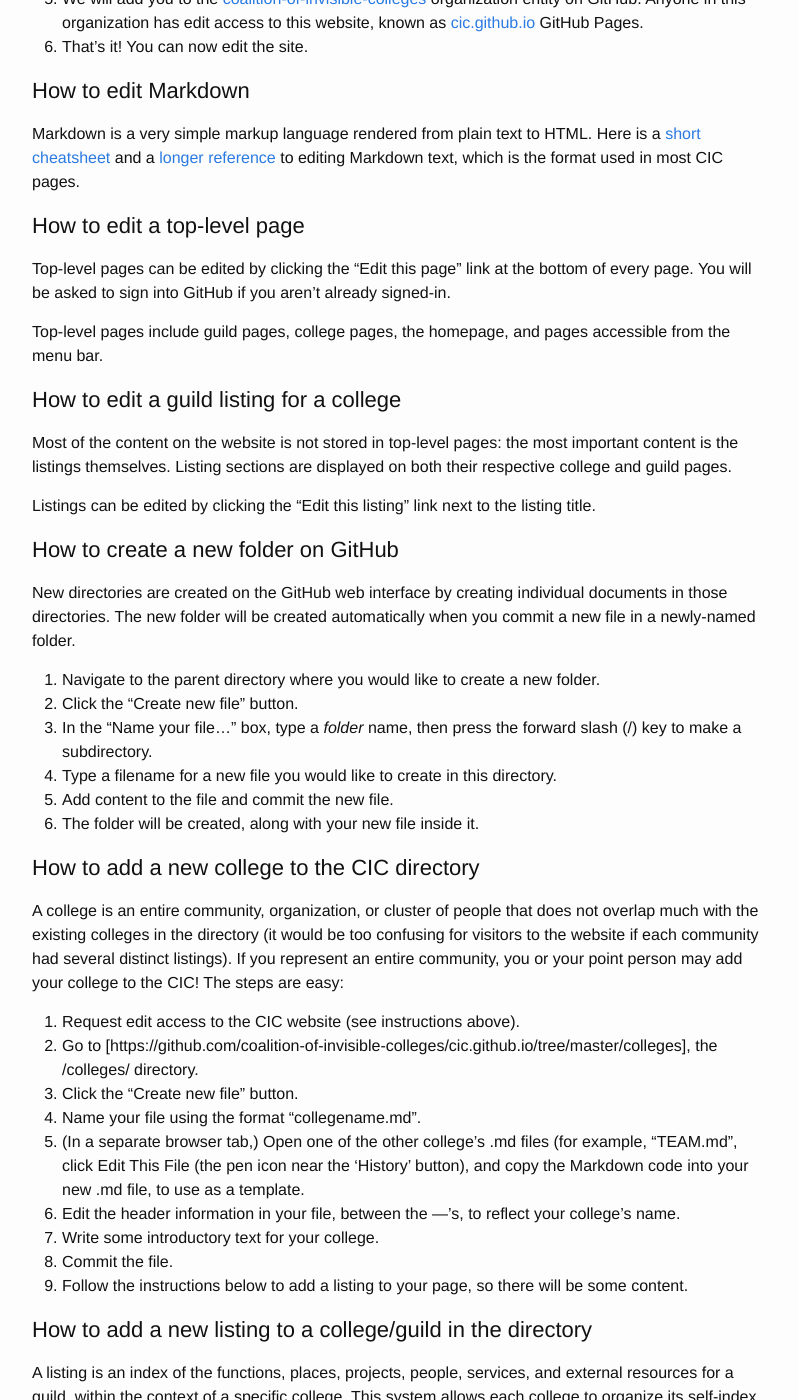
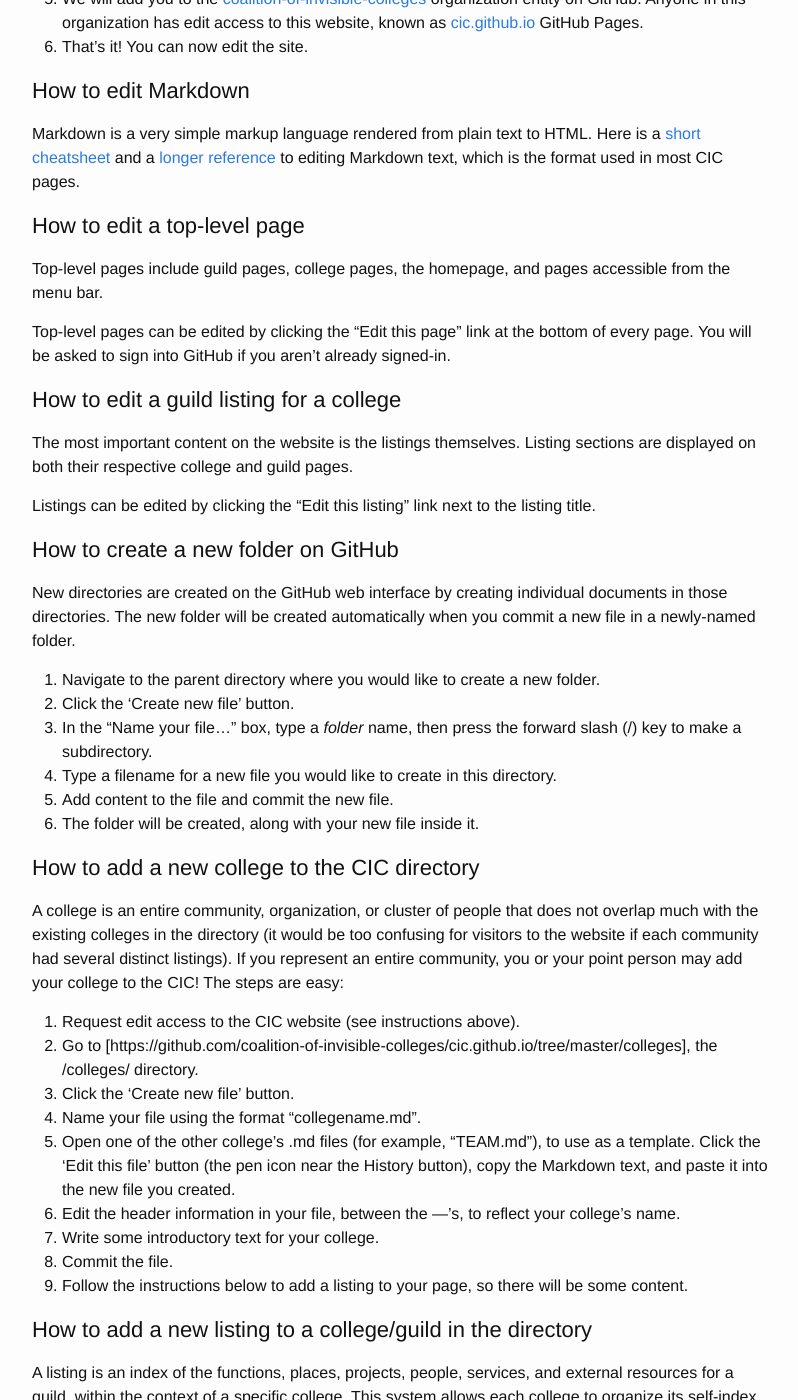
Before and after one commit to coalition-of-invisible-colleges/cic.github.io, a Jekyll site: the page built from documentation/index.md, in a window 1280 px wide and 1400 px high, scrolled down 876 px. Shown: the whole window, without its empty margins (238-1036 px from the left). Built offline with Jekyll 4.4.1, drawn with Linux system fonts in a browser that asks for light colours; some of the changed text lies outside the part shown.

Commit message:
Cleaned up

```diff
--- a/documentation/index.md
+++ b/documentation/index.md
@@ -34,13 +34,14 @@ Markdown is a very simple markup language rendered from plain text to HTML. Here
 
 ### How to edit a top-level page
 
+Top-level pages include guild pages, college pages, the homepage, and pages accessible from the menu bar.
+
 Top-level pages can be edited by clicking the "Edit this page" link at the bottom of every page. You will be asked to sign into GitHub if you aren't already signed-in.
 
-Top-level pages include guild pages, college pages, the homepage, and pages accessible from the menu bar.
 
 ### How to edit a guild listing for a college
 
-Most of the content on the website is not stored in top-level pages: the most important content is the listings themselves. Listing sections are displayed on both their respective college and guild pages.
+The most important content on the website is the listings themselves. Listing sections are displayed on both their respective college and guild pages.
 
 Listings can be edited by clicking the "Edit this listing" link next to the listing title.
 
@@ -49,7 +50,7 @@ Listings can be edited by clicking the "Edit this listing" link next to the list
 New directories are created on the GitHub web interface by creating individual documents in those directories. The new folder will be created automatically when you commit a new file in a newly-named folder.
 
 1. Navigate to the parent directory where you would like to create a new folder.
-2. Click the "Create new file" button.
+2. Click the 'Create new file' button.
 3. In the "Name your file..." box, type a *folder* name, then press the forward slash (/) key to make a subdirectory.
 4. Type a filename for a new file you would like to create in this directory.
 5. Add content to the file and commit the new file.
@@ -61,9 +62,9 @@ A college is an entire community, organization, or cluster of people that does n
 
 1. Request edit access to the CIC website (see instructions above).
 2. Go to [https://github.com/coalition-of-invisible-colleges/cic.github.io/tree/master/colleges], the /colleges/ directory.
-3. Click the "Create new file" button.
+3. Click the 'Create new file' button.
 4. Name your file using the format "collegename.md".
-5. (In a separate browser tab,) Open one of the other college's .md files (for example, "TEAM.md", click Edit This File (the pen icon near the 'History' button), and copy the Markdown code into your new .md file, to use as a template.
+5. Open one of the other college's .md files (for example, "TEAM.md"), to use as a template. Click the 'Edit this file' button (the pen icon near the History button), copy the Markdown text, and paste it into the new file you created.
 6. Edit the header information in your file, between the ---'s, to reflect your college's name.
 7. Write some introductory text for your college.
 8. Commit the file.
@@ -75,7 +76,7 @@ A listing is an index of the functions, places, projects, people, services, and
 
 1. Create your college using the steps just above, if it doesn't exist already.
 2. Navigate to the [_listings folder](https://github.com/coalition-of-invisible-colleges/cic.github.io/tree/master/_listings) on GitHub.
-3. Click the "Create new file" button.
+3. Click the 'Create new file' button.
 4. Name your file with the convention 'collegename-guildname.md', with dashes instead of spaces. For example, the Public Relater's Guild of the TEAM file would be named team-public-relaters.md.
 5. Open an existing listing file from yours or another guild, to use as a template. Click the 'Edit this file' button (the pen icon near the History button), copy the Markdown text, and paste it into the new file you created.
 6. Edit the header information between the ---'s to reflect your college, guild, and the point person for that guild (their Telegram username, without the @).
```
